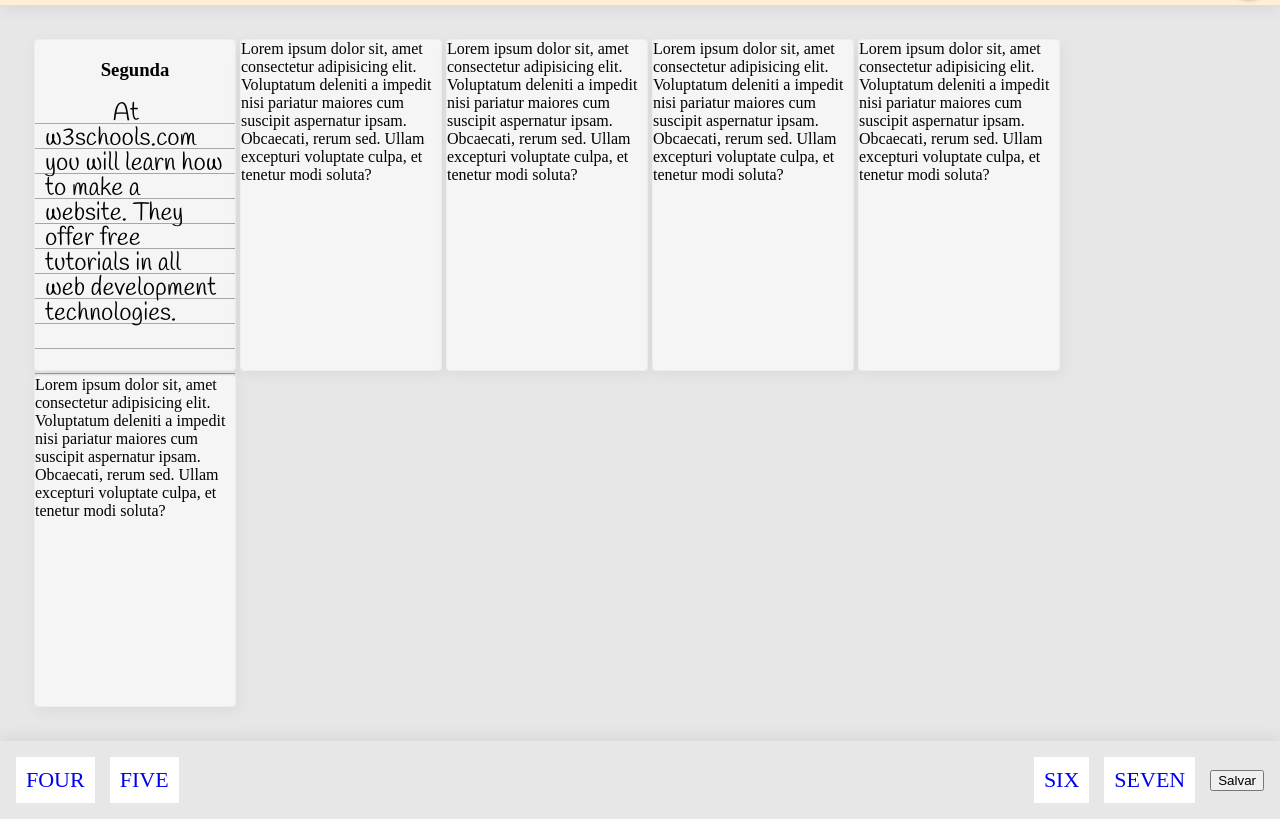
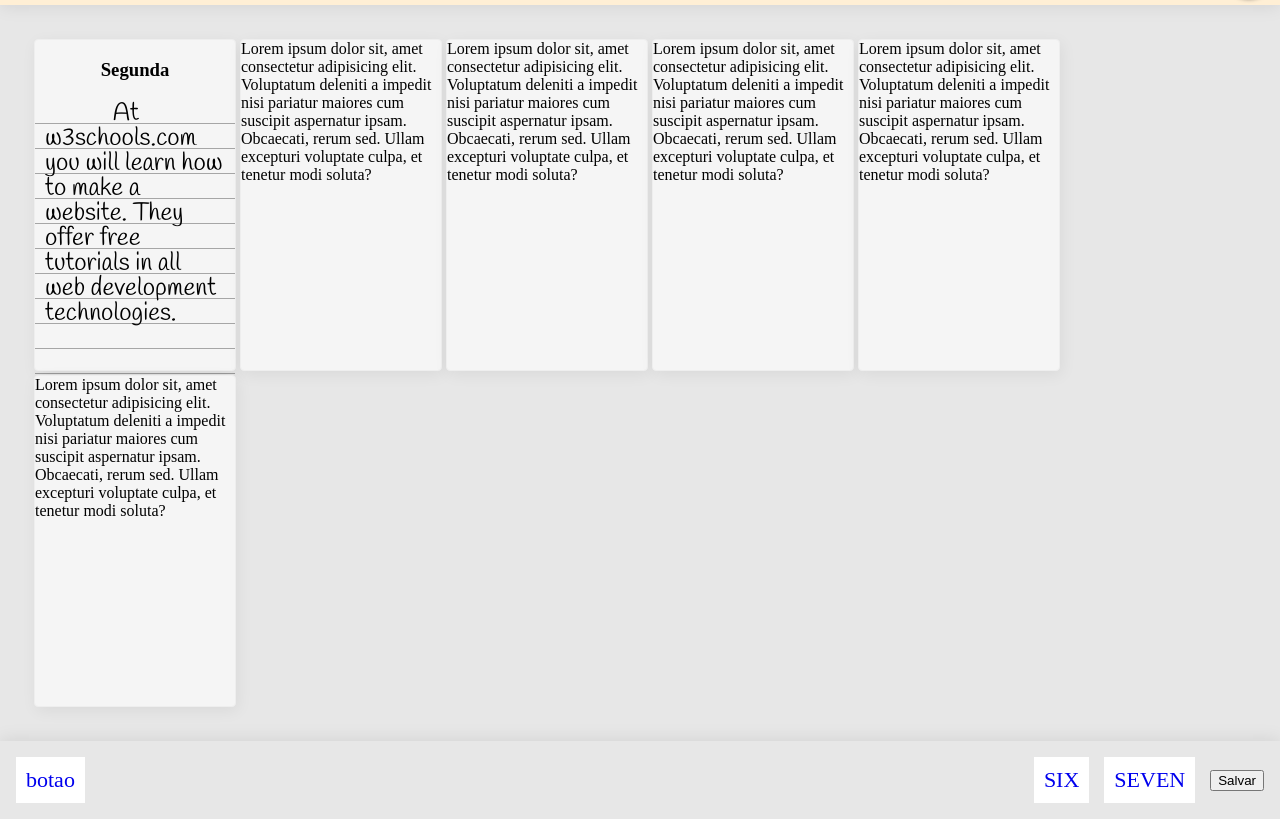
Before and after one commit to eduardoslompo/Planner, a website: page index.html in a window 1280 px wide. Shown: the part 61-880 px from the top of the page. Drawn offline with nearby package versions, Linux system fonts and the light colour scheme.

Commit message:
Update index.html

```diff
--- a/index.html
+++ b/index.html
@@ -56,7 +56,6 @@
         </textarea>
         <p id="texto"></p>
 
-        <p id="botao"></p>
       </div>
 
       <div class="card">
@@ -94,8 +93,7 @@
 
   <div class="footer">
     <div class="left">
-      <a href="#">FOUR</a>
-      <a href="#">FIVE</a>
+      <a id="botao" href="#">botao</a>
     </div>
 
     <div class="right">
```
